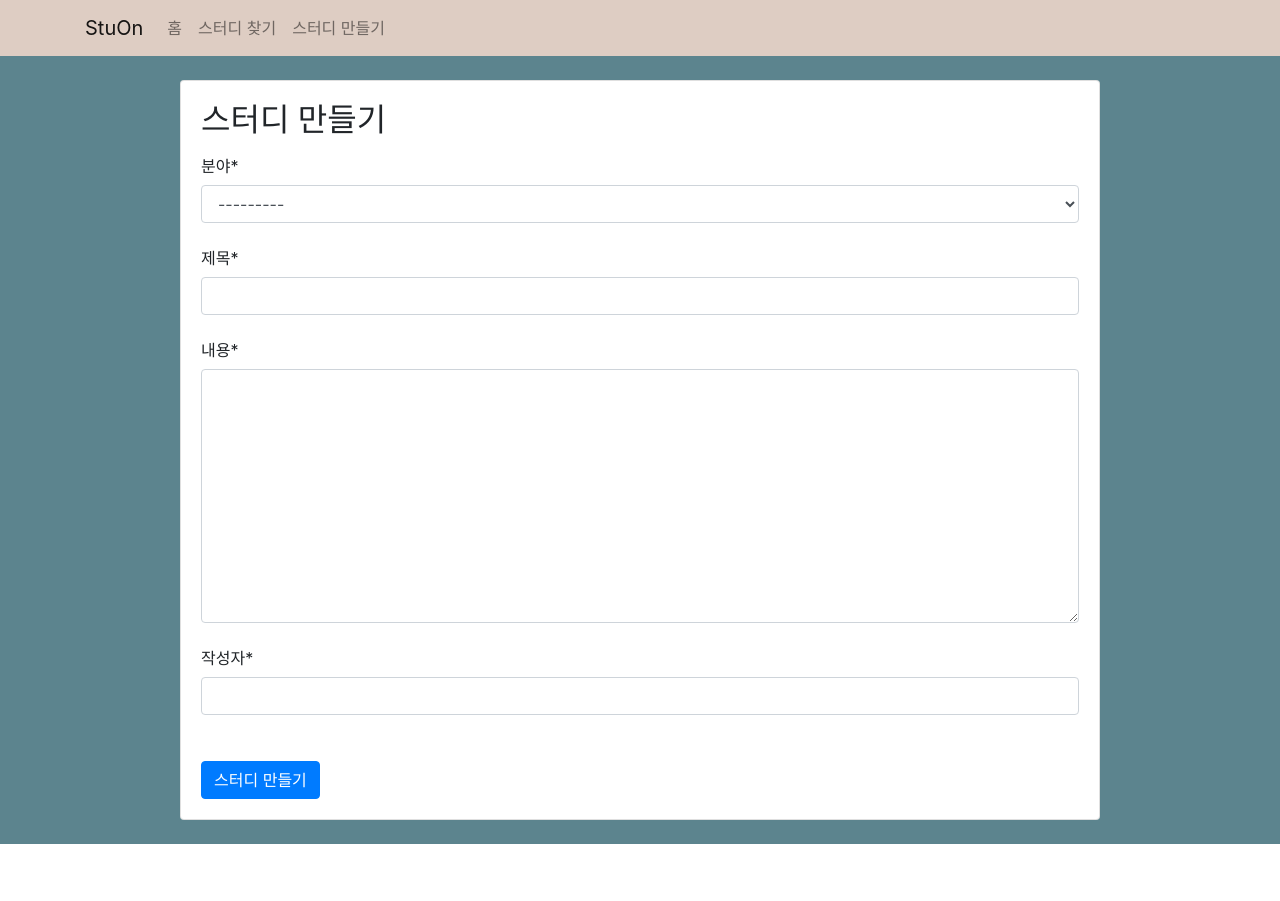
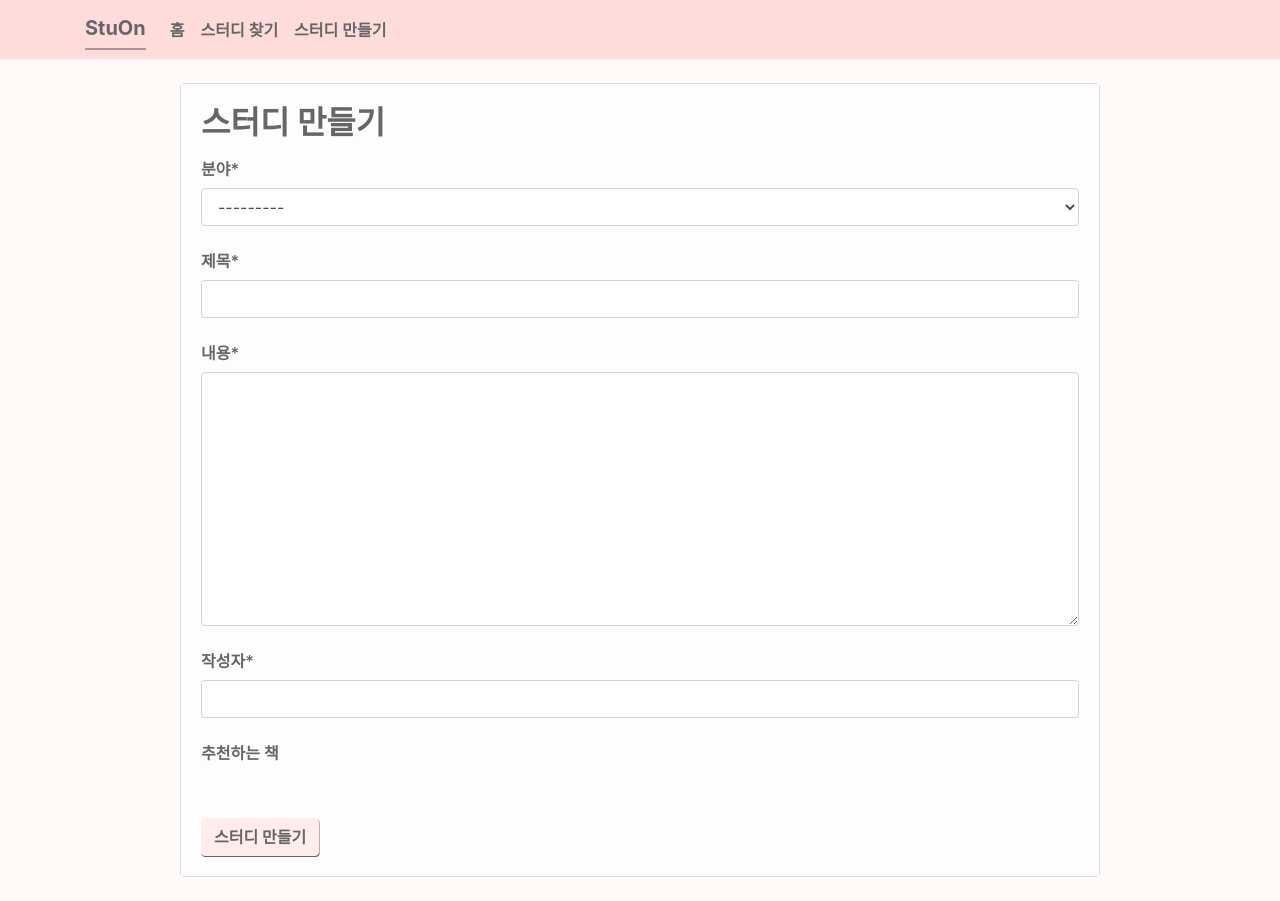
Before and after one commit to kkojae91/fAIshion_P_hackathon, a Django app: page /makestudy/ in a window 1280 px wide. Before the commit the page ends 844 px from the top, so only its background shows below. Run offline with Django 3.2, Linux system fonts and the light colour scheme; parts of the project's set-up code (start-up, migrations or seed data) failed here and were passed over; some libraries are stand-ins or nearby versions.

Commit message:
django final

```diff
--- a/Django/mysite/core/models.py
+++ b/Django/mysite/core/models.py
@@ -7,7 +7,6 @@
     title = models.CharField(max_length=100, verbose_name='제목')
     content = models.TextField(verbose_name='내용')
     author = models.CharField(max_length=100, verbose_name='작성자')
-    book_title = models.CharField(max_length=100, verbose_name='교재')
     hits = models.PositiveIntegerField(verbose_name='조회수', default=0)
     registered_date = models.DateTimeField(auto_now_add=True, verbose_name='등록시간')
 
--- a/Django/mysite/core/views.py
+++ b/Django/mysite/core/views.py
@@ -120,7 +120,7 @@
         context = {
             'title': title,
             'image_url': image_url,
-            'url': url,
+            'bookurl': url,
         }
         json = dumps(context)
 
--- a/Django/mysite/static/js/register.js
+++ b/Django/mysite/static/js/register.js
@@ -9,17 +9,33 @@
             data: { searchwords : words},
             dataType: 'json',
             success: function(result){
-                if ( result.length > 0){
-                    var str = ''
-                    result = JSON.parse(result)
-                    for (var i=0; i<result.length; i++){
-                        str += '<span>'+ '<img src="'+result[i].image_url+'"/>' + '</span><br/>'
-                            +'<span>'+ '<p>'+ result[i].title + '</p>'+'</span><br/>';
-                    }
-                    $("#results").html(str);
-                } else{ $("#results").html(""); }
+                $('#results').html('<a href="'+result.bookurl[0]+'" target="_blank"><img style="width: 130px; height:130px; margin-left: 200px; margin-right: 60px;" src="'+result.image_url[0]+ '" /></a><a href="'+result.bookurl[1]+'" target="_blank"><img style="width: 130px; height:130px; margin-right: 60px;" src="'+result.image_url[1]+ '" /></a><a href="'+result.bookurl[2]+'" target="_blank"><img style="width: 130px; height:130px; margin-right: 60px;" src="'+result.image_url[2]+ '" /></a>');
             },
             error: function(e) {console.log('error:' + e.status);}
         });
     } else{ $("#results").html(""); }
 });
+
+// $("#id_field").change(function(){
+//     words = $("#id_field option:selected").val();
+//     console.log(words)
+//     if( words != ''){
+//         $.ajax({
+//             type: 'GET',
+//             url: 'http://127.0.0.1:8000/search/',
+//             data: { searchwords : words},
+//             dataType: 'json',
+//             success: function(result){
+//                 if ( result.length > 0){
+//                     var str = ''
+//                     for (var i=0; i<result.length; i++){
+//                         str += '<span>'+ '<img src="'+result[i].image_url+'"/>' + '</span><br/>'
+//                             +'<span>'+ '<p>'+ result[i].title + '</p>'+'</span><br/>';
+//                     }
+//                     $("#results").html(str);
+//                 } else{ $("#results").html(""); }
+//             },
+//             error: function(e) {console.log('error:' + e.status);}
+//         });
+//     } else{ $("#results").html(""); }
+// });
--- a/Django/mysite/templates/base.html
+++ b/Django/mysite/templates/base.html
@@ -7,24 +7,24 @@
   <link rel="stylesheet" type="text/css" href="{% static 'css/app.css' %}">
   <title>{% block title %}StuOn{% endblock %}</title>
 </head>
-<body>
-  <nav class="navbar navbar-expand-lg navbar-light mb-4" style="background-color:#decdc3">
+<body style="background-color: #fff9f9">
+  <nav class="navbar navbar-expand-lg navbar-light mb-4" style="background-color:#ffdcdc">
     <div class="container">
-      <a class="navbar-brand" href="{% url 'home' %}">StuOn</a>
+      <a class="navbar-brand" href="{% url 'home' %}" style="border-bottom-style: groove; border-color: #ffdcdc; font-weight: bold; color: #666666" >StuOn</a>
       <button class="navbar-toggler" type="button" data-toggle="collapse" data-target="#navbarSupportedContent" aria-controls="navbarSupportedContent" aria-expanded="false" aria-label="Toggle navigation">
         <span class="navbar-toggler-icon"></span>
       </button>
       <div class="collapse navbar-collapse" id="navbarSupportedContent">
         <ul class="navbar-nav">
           <li class="nav-item">
-            <a class="nav-link" href="{% url 'home' %}">홈</a>
+            <a class="nav-link" href="{% url 'home' %}" style="font-weight: 600; color: #666666 " >홈</a>
           </li>
 
           <li class="nav-item">
-            <a class="nav-link" href="{% url 'studygroup_list' %}">스터디 찾기</a>
+            <a class="nav-link" href="{% url 'studygroup_list' %}" style="font-weight: 600; color: #666666 " >스터디 찾기</a>
           </li>
           <li class="nav-item">
-            <a class="nav-link" href="{% url 'makestudy' %}">스터디 만들기</a>
+            <a class="nav-link" href="{% url 'makestudy' %}" style="font-weight: 600; color: #666666 " >스터디 만들기</a>
           </li>
         </ul>
       </div>
@@ -34,7 +34,7 @@
     <div class="row justify-content-center">
       <div class="col-lg-10 col-md-12">
         <div class="card mb-4">
-          <div class="card-body">
+          <div class="card-body" style="background-color: #fdfdfd; font-weight: 600; color: #666666">
             {% block content %}
             {% endblock %}
           </div>
--- a/Django/mysite/templates/makestudy.html
+++ b/Django/mysite/templates/makestudy.html
@@ -1,7 +1,7 @@
 {% extends 'base.html' %}
 
 {% block content %}
-  <h2>스터디 만들기</h2>
+  <h2 style="font-weight: bold">스터디 만들기</h2>
   <form method="post" enctype="multipart/form-data">
     {% csrf_token %}
         <div id="div_id_field" class="form-group">
@@ -10,9 +10,12 @@
                 <select name="field" class="select form-control" required="" id="id_field">
                     <option value="" selected="">---------</option>
                     <option value="algorithm">Algorithm</option>
+                    <option value="python">Python</option>
+                    <option value="java">Java</option>
+                    <option value="spring">Spring</option>
+                    <option value="javascript">Javascript</option>
                     <option value="machinelearning">MachineLearning</option>
                     <option value="deeplearning">DeepLearning</option>
-                    <option value="python">Python</option>
                 </select>
             </div>
         </div>
@@ -34,14 +37,13 @@
                  <input type="text" name="author" maxlength="100" class="textinput textInput form-control" required="" id="id_author">
              </div>
          </div>
-        <div id="container" style="display: flex; justify-content: center" >
-                <div id="item" style="padding: 0 40px">
-                    <div style="display: flex; flex-direction: column; margin: 30px 0 0 0">
-                        <div id="results"></div>
-                    </div>
-                </div>
+        <div id="div_id_book" class="form-group">
+            <label for="id_book" class="col-form-label  ">추천하는 책</label>
+            <div style="display: flex; flex-direction: column; margin: 30px 0 0 0; justify-content: space-around">
+                <div id="results"></div>
+            </div>
         </div>
-        <button type="submit" class="btn btn-primary">스터디 만들기</button>
+        <button type="submit" class="btn btn-primary" style="background-color: #ffecec; border-color: #ffecec; color: #666666; font-weight: bold; box-shadow: 0.5px 1px; ">스터디 만들기</button>
   </form>
 {% endblock %}
 {% block js %}
```
Also changed, not shown: Django/mysite/templates/home.html (+4 -4 lines), Django/mysite/templates/studygroup_detail.html (+11 -11 lines), Django/mysite/templates/studygroup_list.html (+11 -11 lines), Django/mysite/core/migrations/0001_initial.py.
